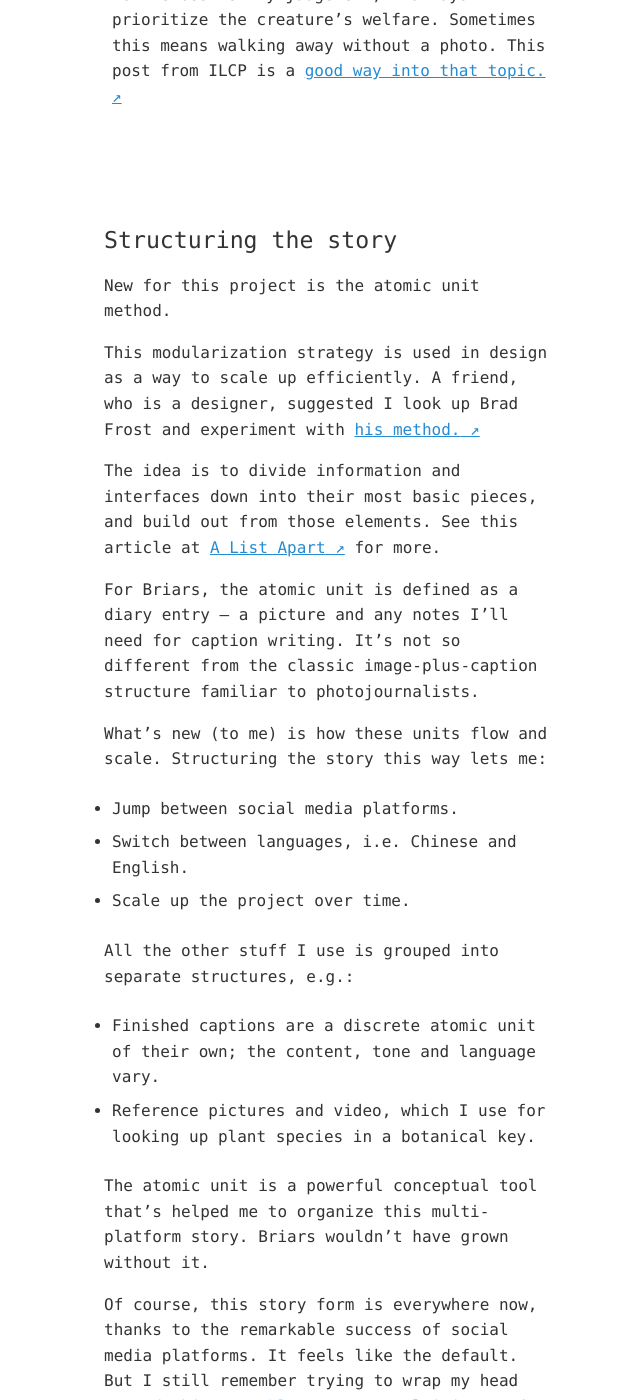
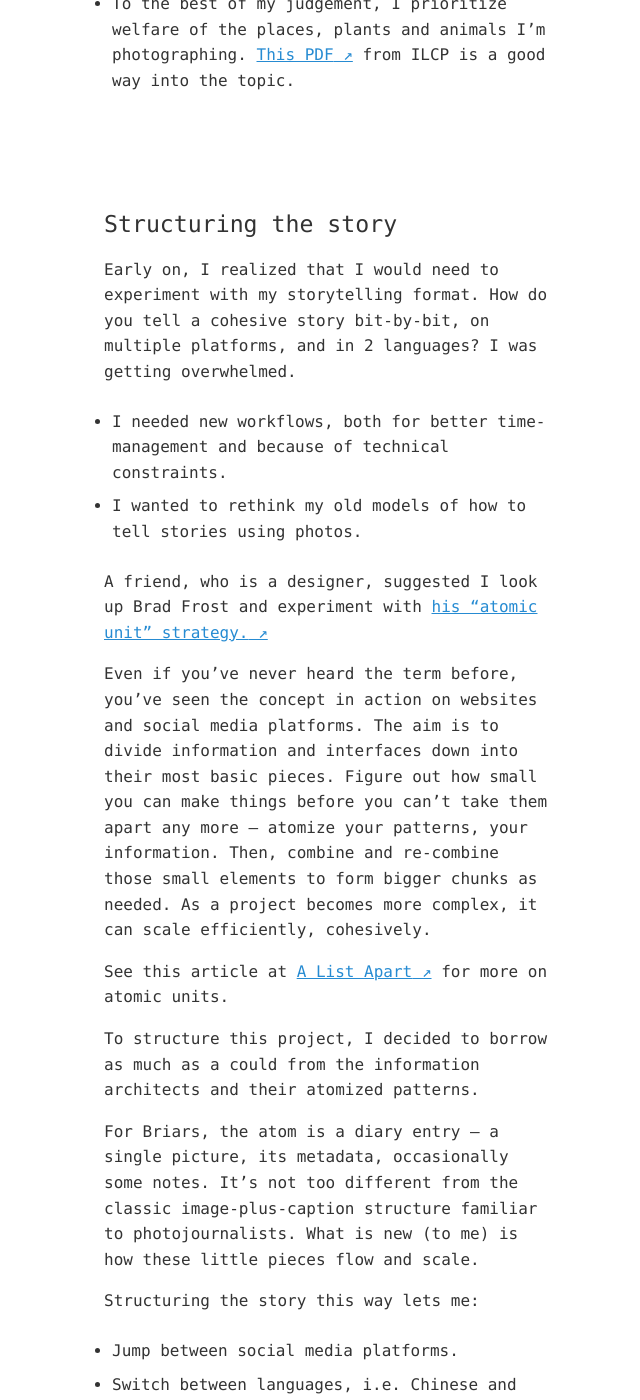
Before and after one commit to zachmccabe/zachmccabe.github.io, a Jekyll site: the page built from _briars/briars.md, in a window 1280 px wide and 1400 px high, scrolled down 2778 px. Shown: the whole window, without its empty margins (312-952 px from the left). Built offline with Jekyll 4.4.1, drawn with Linux system fonts in a browser that asks for light colours; some of the changed text lies outside the part shown.

Commit message:
Update briars.md
Copy tweaks for clarity. Updates.

```diff
--- a/_briars/briars.md
+++ b/_briars/briars.md
@@ -27,11 +28,9 @@ Briars is 1 part diary, 1 part social publishing experiment.
 
 ## Project inspiration
 
-Briars is inspired by the ranch where I work as a hand, and by some of my favorite nature journals, too. Mostly, though, it was a chance visit with an old friend that got this project started, and keeps it moving.
+Briars is inspired by the ranch where I work as a hired hand, old gyotaku prints and by some of my favorite nature journals, too. Mostly, though, it was a visit with an old friend that got this project started, and keeps it moving -- During a visit to the US, my childhood Chinese teacher (she's a business consultant these days) gave me a notebook filled with details from [Qi Bai Shi's] ink and brush paintings.
 
-During a visit to the US, my childhood Chinese teacher (she's a business consultant these days) gave me a notebook filled with details from [Qi Bai Shi's] ink and brush paintings.
-
-Qi's crickets and cicadas were my favorite when I was a kid. His work was so different to anything I'd ever seen. It made me smile. It still does. When my teacher handed me that notebook, she gave me an idea and Briars got its start -- that was 8 years ago.
+Qi's crickets and cicadas were my favorite when I was a kid. His work was so different to anything I'd ever seen. It made me smile. It still does. When my teacher handed me that notebook, she gave me an idea and Briars got its start -- that was 10 years ago.
 
 [Qi Bai Shi's]: https://www.tretyakovgallerymagazine.com/articles/3-2017-56/true-charm-nature-some-notes-qi-baishi-and-his-art
 
@@ -57,32 +56,39 @@ I do my best to remember all this when I frame the scene, choose one picture ove
 
 ## Researching the story
 
-To learn more about the ecosystem processes happening in front of me I use field guides, [iNaturalist,] and [NRCS pubs.] Studying natural history helps me make meaningful pictures. It improves my chances of being in the right place at the right time, too. For example:
+To learn more about the ecosystem processes happening in front of me I use field guides, [iNaturalist,] and [NRCS resources.] Studying natural history helps me make meaningful pictures. It improves my chances of being in the right place at the right time, too. For example:
 
 - Stay low and don't silhouette when photographing bees, climbing snakes, wasps and other creatures that are preyed on by birds.
 - Move softly and deliberately. This is critical when working around things that bite, kick, or shove back.
-- To the best of my judgement, I always prioritize the creature's welfare. Sometimes this means walking away without a photo. This post from ILCP is a [good way into that topic.]
+- To the best of my judgement, I prioritize welfare of the places, plants and animals I'm photographing. [This PDF] from ILCP is a good way into the topic.
 
 [iNaturalist,]: https://www.inaturalist.org/
 
-[NRCS pubs.]: https://www.nrcs.usda.gov/wps/portal/nrcs/main/plantmaterials/technical/publications/
+[NRCS resources.]: https://www.nrcs.usda.gov/wps/portal/nrcs/main/plantmaterials/technical/publications/
 
-[good way into that topic.]: https://conservationphotographers.org/from-wild-to-captive-a-call-for-ethics-in-modern-nature-photography/
+[This PDF]: https://conservationphotographers.org/from-wild-to-captive-a-call-for-ethics-in-modern-nature-photography/
 
 
 
 
 ## Structuring the story
 
-New for this project is the atomic unit method.
+Early on, I realized that I would need to experiment with my storytelling format. How do you tell a cohesive story bit-by-bit, on multiple platforms, and in 2 languages? I was getting overwhelmed.
 
-This modularization strategy is used in design as a way to scale up efficiently. A friend, who is a designer, suggested I look up Brad Frost and experiment with [his method.]
+- I needed new workflows, both for better time-management and because of technical constraints.
+- I wanted to rethink my old models of how to tell stories using photos.
 
-The idea is to divide information and interfaces down into their most basic pieces, and build out from those elements. See this article at [A List Apart] for more.
+A friend, who is a designer, suggested I look up Brad Frost and experiment with [his "atomic unit" strategy.]
 
-For Briars, the atomic unit is defined as a diary entry -- a picture and any notes I'll need for caption writing. It's not so different from the classic image-plus-caption structure familiar to photojournalists.
+Even if you've never heard the term before, you've seen the concept in action on websites and social media platforms. The aim is to divide information and interfaces down into their most basic pieces. Figure out how small you can make things before you can't take them apart any more -- atomize your patterns, your information. Then, combine and re-combine those small elements to form bigger chunks as needed. As a project becomes more complex, it can scale efficiently, cohesively.
 
-What's new (to me) is how these units flow and scale. Structuring the story this way lets me:
+See this article at [A List Apart] for more on atomic units.
+
+To structure this project, I decided to borrow as much as a could from the information architects and their atomized patterns.
+
+For Briars, the atom is a diary entry -- a single picture, its metadata, occasionally some notes. It’s not too different from the classic image-plus-caption structure familiar to photojournalists. What is new (to me) is how these little pieces flow and scale.
+
+Structuring the story this way lets me:
 
 - Jump between social media platforms.
 - Switch between languages, i.e. Chinese and English.
@@ -91,13 +97,13 @@ What's new (to me) is how these units flow and scale. Structuring the story this
 All the other stuff I use is grouped into separate structures, e.g.:
 
 - Finished captions are a discrete atomic unit of their own; the content, tone and language vary.
-- Reference pictures and video, which I use for looking up plant species in a botanical key.
+- Reference pictures and video, e.g.: for looking up plant species in a botanical key.
 
-The atomic unit is a powerful conceptual tool that's helped me to organize this multi-platform story. Briars wouldn't have grown without it.
+The atomic unit is a powerful conceptual tool that's helped me to organize this story. Briars wouldn't have grown without it.
 
-Of course, this story form is everywhere now, thanks to the remarkable success of social media platforms. It feels like the default. But I still remember trying to wrap my head around this [2009 blog post] explaining NPR's "create once, publish everywhere" strategy the first time I read it.
+Of course, this story form is everywhere, thanks to the remarkable success of social media platforms. It feels like the default texture for the web. But I still remember trying to wrap my head around this [2009 blog post] explaining NPR's "create once, publish everywhere" strategy the first time I read it.
 
-[his method.]: https://atomicdesign.bradfrost.com/chapter-2/
+[his "atomic unit" strategy.]: https://atomicdesign.bradfrost.com/chapter-2/
 
 [A List Apart]: https://alistapart.com/article/language-of-modular-design
 
@@ -108,11 +114,13 @@ Of course, this story form is everywhere now, thanks to the remarkable success o
 
 ## Publishing workflow
 
-1. Briars is shot with an emphasis on quick turn around. Pictures are nearly always shot as JPG, then cropped 1:1 in Photo Mechanic on my Mac. Any notes or captions are stored in plaintext files alongside the images.
+1. Briars is shot with an emphasis on quick turn around. Pictures are shot as JPG files whenever possible, then cropped 1:1 in Photo Mechanic on my Mac. Any notes or captions are stored in plaintext files alongside the images.
+
+    (Using the Sony RX100 cameras has slowed down my workflow. The on-camera JPG engine is so terrible I was ready to sell the camera until I begrudgingly switched to raw files, and, crucially, started using DXO Photo Lab to create JPGs from those raw files. So much better.)
 
 2. Everything gets moved to my phone so it can be published via mobile apps. I use Syncthing between Mac and Android. Previously, I used Dropbox.
 
-3. Because social platforms optimize image dimensions and file size on their servers, I simply upload a big 1:1 crop of the image so there is plenty of data to use. I don't scale the image down or compress it. For this website I use Nik Output Sharpener on my Mac to prep the scaled-down JPG files.
+3. For this website I use Nik Output Sharpener on my Mac to prep the scaled-down JPG files. Previously, Briars was shared over WeChat and Instagram. Because social platforms optimize image dimensions and file size on their servers, I uploaded a big, 1:1 crop of the image so there was plenty of data to use. Nice and simple.
 
 
 
@@ -125,12 +133,12 @@ Portability matters with this project. The technical aspects of image quality ar
 
 The first 3-years-worth of images were made with cell phones and a cheap action camera. Then, I switched to a hand-me-down Nikon compact. Right now, I'm using a secondhand Sony RX100 m4.
 
-To add some protection from sweat, dust and rain, I use either a 4x7" Loksak bag or a tiny, #1010 Pelican case.
+To add some protection from sweat, dust and rain, I use either a 4x7-inch Loksak bag or a tiny, #1010 Pelican case.
 
 One useful thing about working with phones and compact cameras is that you don't need to look through a viewfinder. You get to keep your peripheral vision. I've come to prefer working this way, actually. And I especially appreciate it when the weather is changing fast, or when I'm working around animals. The trade off is that during bright midday sun I can't really see the interface on the screen.
 
 ### Light
 
-For quick closeups I use a small flashlight. It's the kind of thing you need routinely when you work outside, so I just upgraded what I already had. For the past few years I've been using Jaxman E3 lights, which I run on a single, rechargable AA-size battery. I use both the 4000K and 5700K Nichia versions of this light. Each is rated at 90 CRI.
+For quick closeups I use a small flashlight. It's the kind of thing you need routinely when you work outside, so I just upgraded what I already had. For the past few years I've been using Jaxman E3 lights, which I run on a single, rechargeable AA-size battery. I use both the 4000K and 5700K Nichia versions of this light. Each is rated at 90 CRI.
 
-I also keep a collapsible reflector in my car but I've only used it once. Cattle, in particular, really seem to hate that thing. Camera flash isn't much better. Many critters are more willing to accommodate continuous light, I've found.
+I also keep a collapsible reflector in my car but I've only used it once. Animals really seem to hate that thing. Camera flash isn't much better. Many critters are more willing to accommodate continuous light, I've found.
```
Also changed, not shown: other parts of _briars/briars.md (+1 -0 lines).
